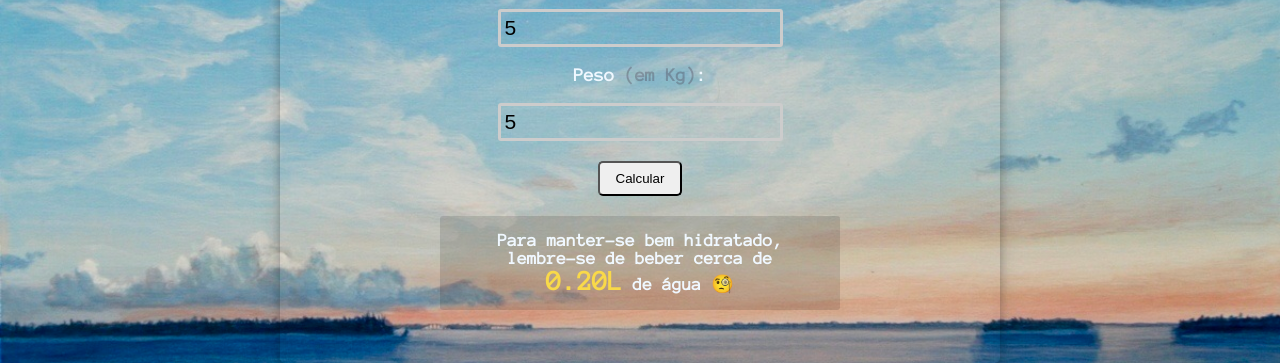
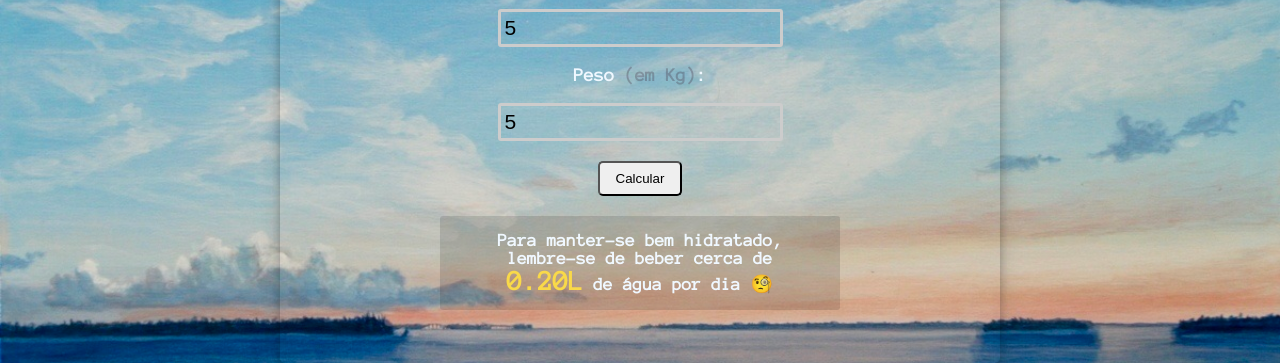
Before and after one commit to Skitttz/DrinkWater, a plain HTML site: page index.html in a window 1280 px wide. Both pictures are taken after typing "5", "5" into the empty fields and a click on the button "Calcular". Shown: the part 567-930 px from the top of the page. Drawn offline with Linux system fonts and the light colour scheme.

Commit message:
adjust input

```diff
--- a/index.html
+++ b/index.html
@@ -28,7 +28,7 @@
 
 
         <p>Para manter-se bem hidratado, lembre-se de beber cerca de
-          <span class="spanR colorResult">0L</span> de água 🧐 <span class="emoji"></span>
+          <span class="spanR colorResult">0L</span> de água por dia 🧐 <span class="emoji"></span>
 
         </p>
       </div>
--- a/style.css
+++ b/style.css
@@ -102,8 +102,8 @@ body{
   border-radius: 3px;
   padding-top: 15px;
   padding-bottom: 15px;
-  padding-left: 30px;
-  padding-right: 30px;
+  padding-left: 40px;
+  padding-right: 40px;
   border: solid #BEBEC7 transparent;
   background-color: rgba(0, 0, 0, 0.125);
 
```
